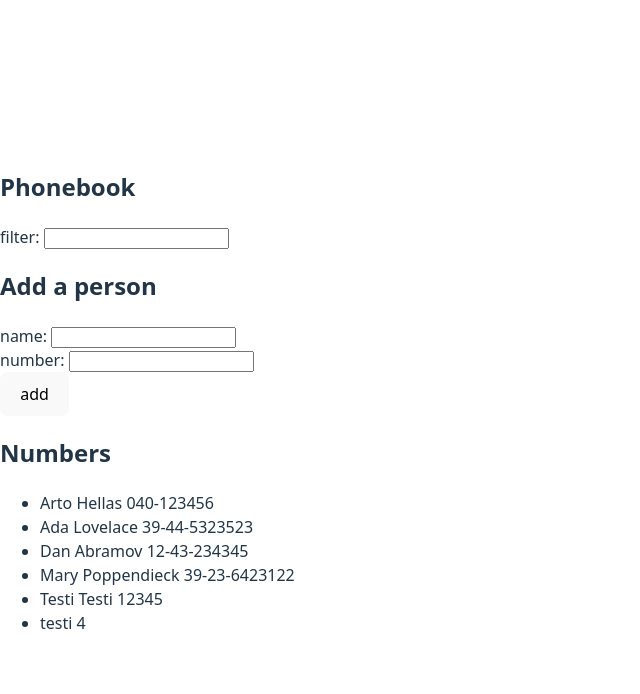
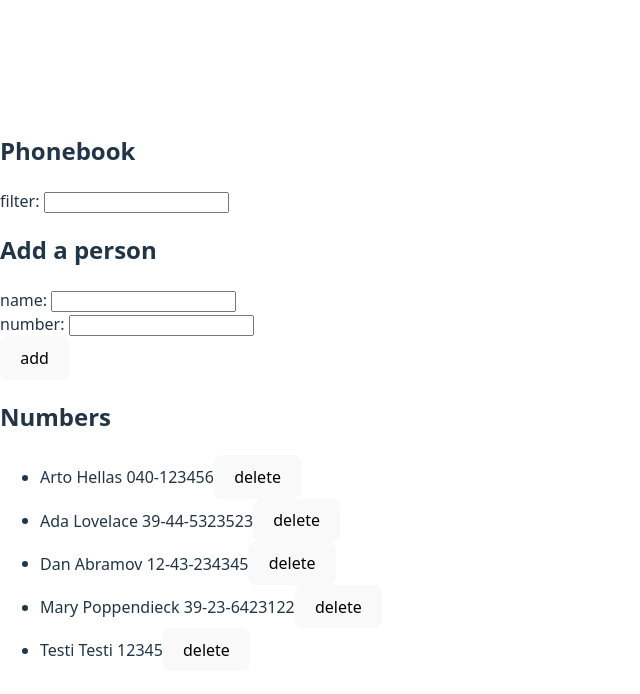
Before and after one commit to esteriax/osa2, a React (Vite) app in the folder puhelinluettelo/: page / in a window 1280 px wide. Shown: the top 694 px of the page, without its empty margins (0-640 px from the left). Built offline with nearby package versions, Linux system fonts and the light colour scheme; data requests are answered from the project's data file.

Commit message:
2.14: henkilöiden poistaminen

```diff
--- a/puhelinluettelo/db.json
+++ b/puhelinluettelo/db.json
@@ -24,11 +24,6 @@
       "name": "Testi Testi",
       "id": "9KGg2JjYn2w",
       "number": "12345"
-    },
-    {
-      "name": "testi",
-      "id": "TrZLI1FFkGg",
-      "number": "4"
     }
   ],
   "$schema": "./node_modules/json-server/schema.json"
--- a/puhelinluettelo/src/App.jsx
+++ b/puhelinluettelo/src/App.jsx
@@ -1,5 +1,5 @@
 import { useState, useEffect } from 'react'
-import Filter from './/components/Filter'
+import Filter from './components/Filter'
 import Persons from './components/Persons'
 import PersonForm from './components/PersonForm'
 import personService from './services/persons'
@@ -52,6 +52,19 @@ const App = () => {
 
   }
 
+  const removeName = (id) => {
+    console.log('Yritetään poistaa henkilö palvelimelta')
+     const person = persons.find(p => p.id === id)
+    if (window.confirm(`Delete ${person.name}?`)) {
+      personService
+        .deletePerson(person.id)
+        .then(() => {
+          setPersons(persons.filter(p => p.id !== id))
+          console.log('henkilö poistettu palvelimelta')
+        })
+    }
+  }
+
   const personsToShow = filter === ''
    ? persons
    : persons.filter(person => person.name.toLowerCase().includes(filter.toLowerCase()))
@@ -66,6 +79,7 @@ const App = () => {
     setFilter(event.target.value)
   }
 
+
   return (
     <div>
       <h2>Phonebook</h2>
@@ -78,7 +92,7 @@ const App = () => {
       newNumber={newNumber}
       handleNumberChange={handleNumberChange} />
       <h2>Numbers</h2>
-      <Persons personsToShow={personsToShow} />
+      <Persons personsToShow={personsToShow} removeName={removeName}/>
     </div>
   )
 }
--- a/puhelinluettelo/src/components/Persons.jsx
+++ b/puhelinluettelo/src/components/Persons.jsx
@@ -1,10 +1,12 @@
 
- const Persons = ({ personsToShow }) => (
+ const Persons = ({ personsToShow, removeName }) => (
     <div>
       <ul>
       {personsToShow.map(person =>
-       <li key={person.id}> {person.name} {person.number} </li>
+       <li key={person.id}> {person.name} {person.number}
+       <button onClick={() => removeName(person.id)}>delete</button> </li>
         )}
+
       </ul>
     </div>
   )
--- a/puhelinluettelo/src/services/persons.js
+++ b/puhelinluettelo/src/services/persons.js
@@ -16,4 +16,9 @@ const updatePerson = (id, personObject) => {
   return request.then(response => response.data)
 }
 
-export default { getAllPersons, createPerson, updatePerson }
+const deletePerson = id => {
+  const request = axios.delete(`${baseUrl}/${id}`)
+  return request.then(response => response.data)
+}
+
+export default { getAllPersons, createPerson, updatePerson, deletePerson }
```
